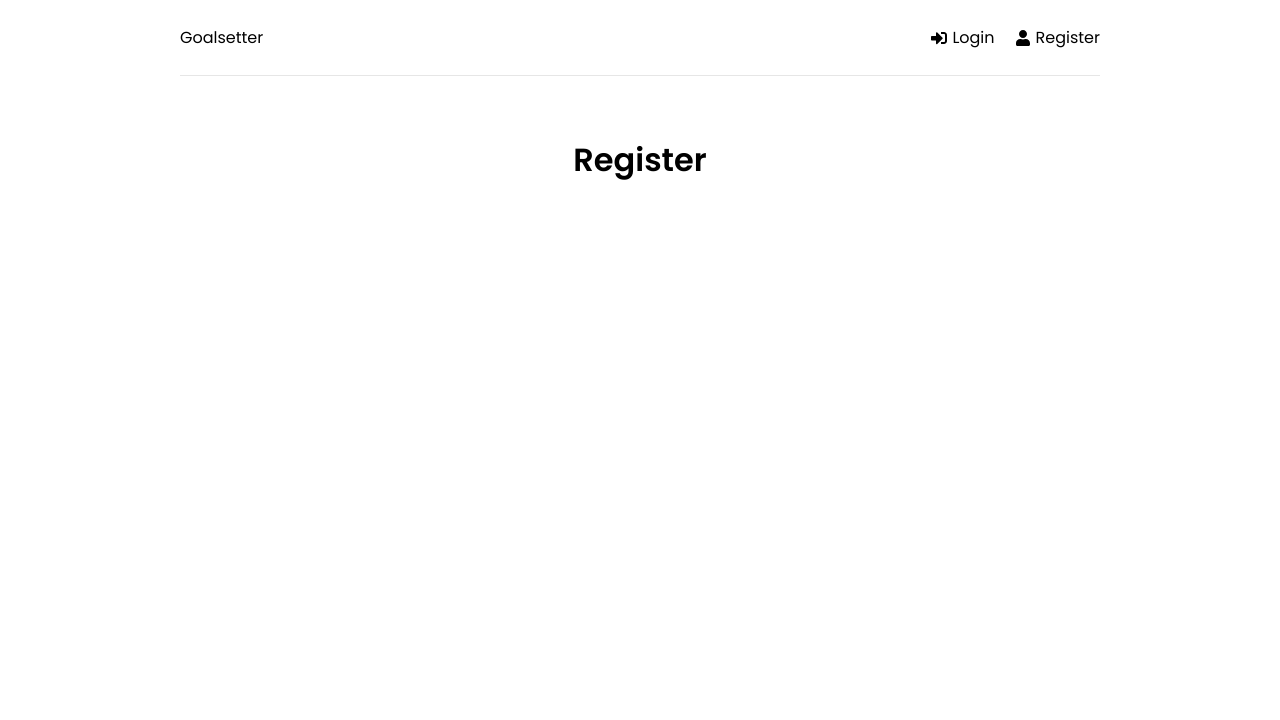
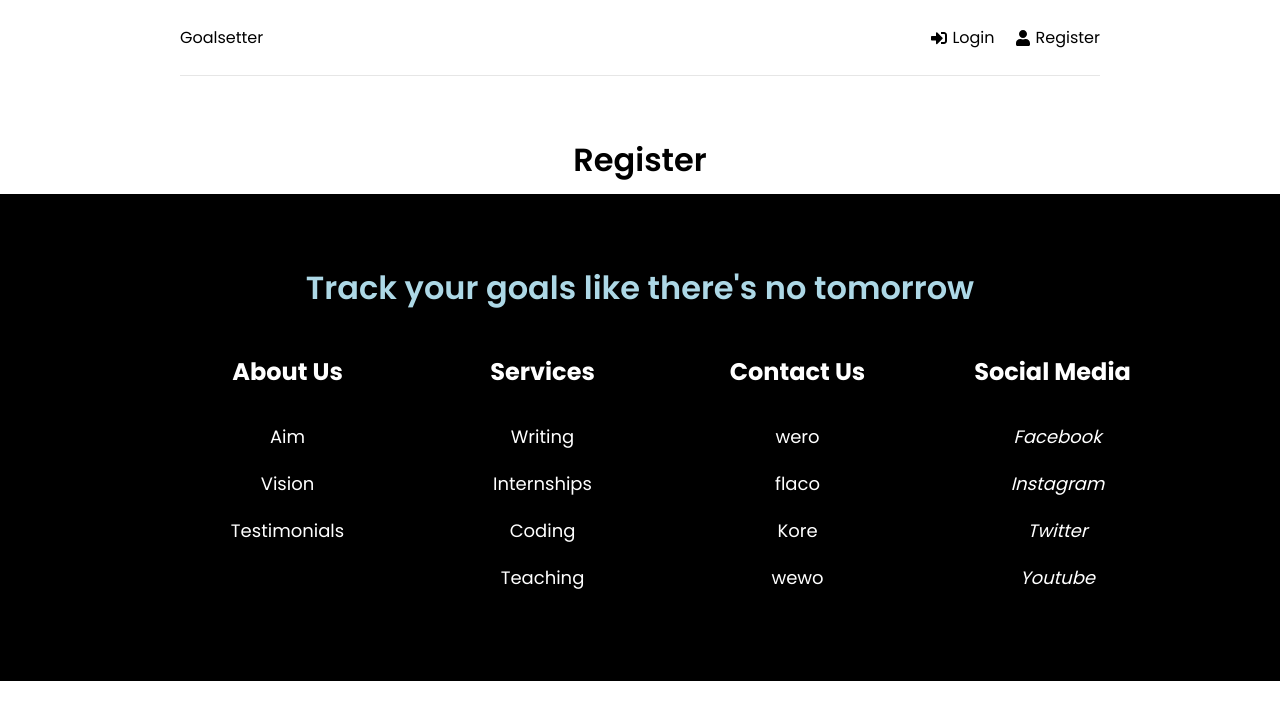
Before and after one commit to memosk8/Goal-react-app, a React (Create React App) app in the folder frontend/: page /register in a window 1280 px wide. Shown: the top 720 px of the page. Built offline with nearby package versions, Linux system fonts and the light colour scheme.

Commit message:
Installed styled-components dependency Created footer

```diff
--- a/frontend/package.json
+++ b/frontend/package.json
@@ -13,6 +13,7 @@
     "react-redux": "^8.0.2",
     "react-router-dom": "^6.3.0",
     "react-scripts": "5.0.1",
+    "styled-components": "^5.3.5",
     "web-vitals": "^2.1.4"
   },
   "scripts": {
--- a/frontend/src/App.js
+++ b/frontend/src/App.js
@@ -1,22 +1,25 @@
+import React from 'react';
 import { BrowserRouter as Router, Routes, Route } from 'react-router-dom'
 import Header from './components/Header'
+import Footer from './components/Footer'
 import Dashboard from './pages/Dashboard'
 import Login from './pages/Login'
 import Register from './pages/Register'
-import React from 'react';
 
 function App() {
   return (
     <>
       <Router>
         <div className='container'>
-          <Header/>
+          <Header />
           <Routes>
             <Route path='/' element={<Dashboard />} />
             <Route path='/login' element={<Login />} />
             <Route path='/register' element={<Register />} />
           </Routes>
+
         </div>
+        <Footer />
       </Router>
     </>
   );
--- /dev/null
+++ b/frontend/src/components/Footer.jsx
@@ -0,0 +1,78 @@
+import React from "react";
+import {
+  Box,
+  Container,
+  Row,
+  Column,
+  FooterLink,
+  Heading,
+} from "./FooterStyles";
+
+const Footer = () => {
+  return (
+    <Box>
+      <h1 style={{
+        color: "lightblue",
+        textAlign: "center"
+      }}>
+        Track your goals like there's no tomorrow
+      </h1>
+      <Container>
+        <Row>
+          <Column>
+            <Heading>About Us</Heading>
+            <FooterLink href="#">Aim</FooterLink>
+            <FooterLink href="#">Vision</FooterLink>
+            <FooterLink href="#">Testimonials</FooterLink>
+          </Column>
+          <Column>
+            <Heading>Services</Heading>
+            <FooterLink href="#">Writing</FooterLink>
+            <FooterLink href="#">Internships</FooterLink>
+            <FooterLink href="#">Coding</FooterLink>
+            <FooterLink href="#">Teaching</FooterLink>
+          </Column>
+          <Column>
+            <Heading>Contact Us</Heading>
+            <FooterLink href="#">wero</FooterLink>
+            <FooterLink href="#">flaco</FooterLink>
+            <FooterLink href="#">Kore</FooterLink>
+            <FooterLink href="#">wewo</FooterLink>
+          </Column>
+          <Column>
+            <Heading>Social Media</Heading>
+            <FooterLink href="#">
+              <i className="fab fa-facebook-f">
+                <span style={{ marginLeft: "10px" }}>
+                  Facebook
+                </span>
+              </i>
+            </FooterLink>
+            <FooterLink href="#">
+              <i className="fab fa-instagram">
+                <span style={{ marginLeft: "10px" }}>
+                  Instagram
+                </span>
+              </i>
+            </FooterLink>
+            <FooterLink href="#">
+              <i className="fab fa-twitter">
+                <span style={{ marginLeft: "10px" }}>
+                  Twitter
+                </span>
+              </i>
+            </FooterLink>
+            <FooterLink href="#">
+              <i className="fab fa-youtube">
+                <span style={{ marginLeft: "10px" }}>
+                  Youtube
+                </span>
+              </i>
+            </FooterLink>
+          </Column>
+        </Row>
+      </Container>
+    </Box>
+  );
+};
+export default Footer;
--- /dev/null
+++ b/frontend/src/components/FooterStyles.js
@@ -0,0 +1,63 @@
+import styled from 'styled-components';
+
+export const Box = styled.div`
+padding: 70px 60px;
+background: black;
+position: relative;
+
+width: 100%;
+maring-top: 20px;
+
+@media (max-width: 1000px) {
+	padding: 70px 30px;
+}
+`;
+
+export const Container = styled.div`
+	display: flex;
+	flex-direction: column;
+	justify-content: center;
+	max-width: 1000px;
+	margin: auto auto;
+	/* background: red; */
+`
+
+export const Column = styled.div`
+display: flex;
+flex-direction: column;
+text-align: left;
+margin-left: 60px;
+`;
+
+export const Row = styled.div`
+display: grid;
+grid-template-columns: repeat(auto-fill,
+						minmax(185px, 1fr));
+grid-gap: 20px;
+
+@media (max-width: 1000px) {
+	grid-template-columns: repeat(auto-fill,
+						minmax(200px, 1fr));
+}
+`;
+
+export const FooterLink = styled.a`
+color: #fff;
+margin-bottom: 20px;
+font-size: 18px;
+text-decoration: none;
+text-align: center;
+
+&:hover {
+	color: teal;
+	transition: 400ms ease-in;
+}
+`;
+
+export const Heading = styled.p`
+font-size: 24px;
+color: #fff;
+margin: 30px 0;
+font-weight: bold;
+text-align: center;
+`;
--- a/frontend/src/index.css
+++ b/frontend/src/index.css
@@ -43,7 +43,17 @@
   text-align: center;
 }
 
+.footer {
+    display: flex;
+  justify-content: space-between;
+  align-items: center;
+  padding: 20px 0;
+  border-bottom: 1px solid #e6e6e6;
+  margin-bottom: 60px;
+}
+
 .header {
+  position: sticky;
   display: flex;
   justify-content: space-between;
   align-items: center;
```
Also changed, not shown: 1 other file (tests, documents, lock files or other folders).
